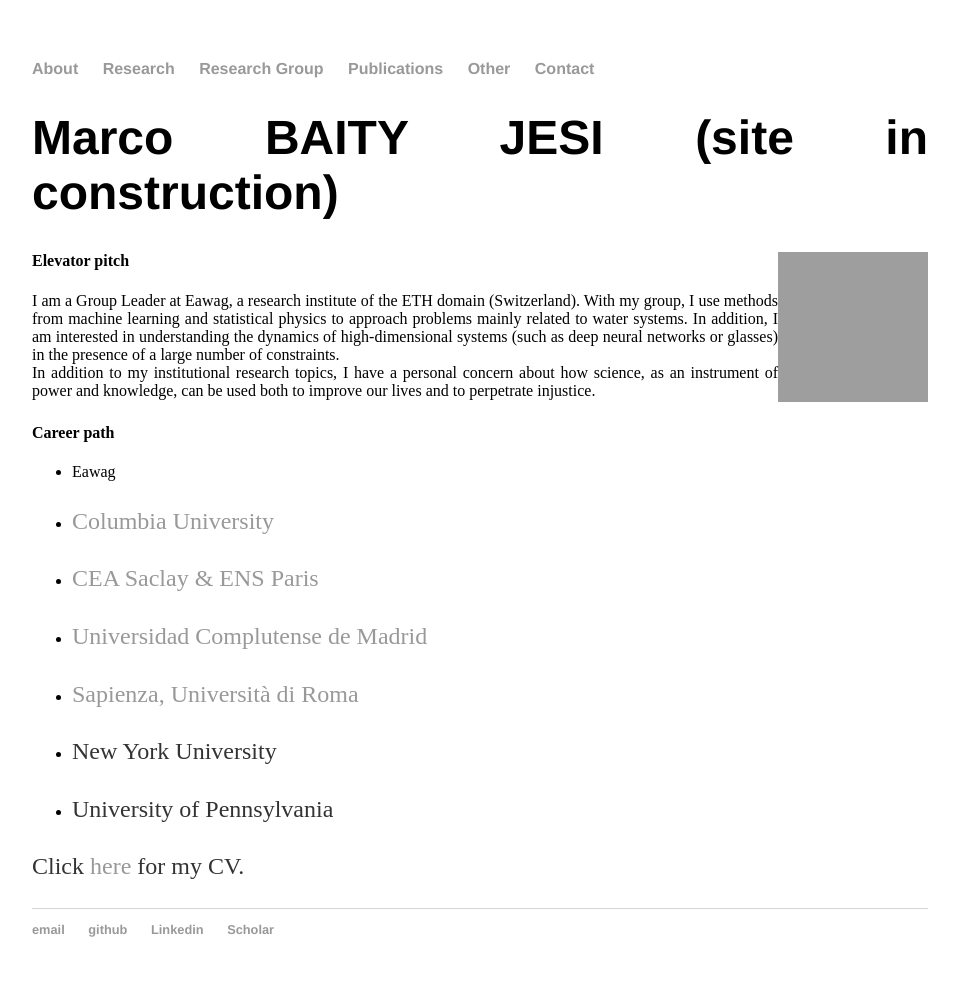
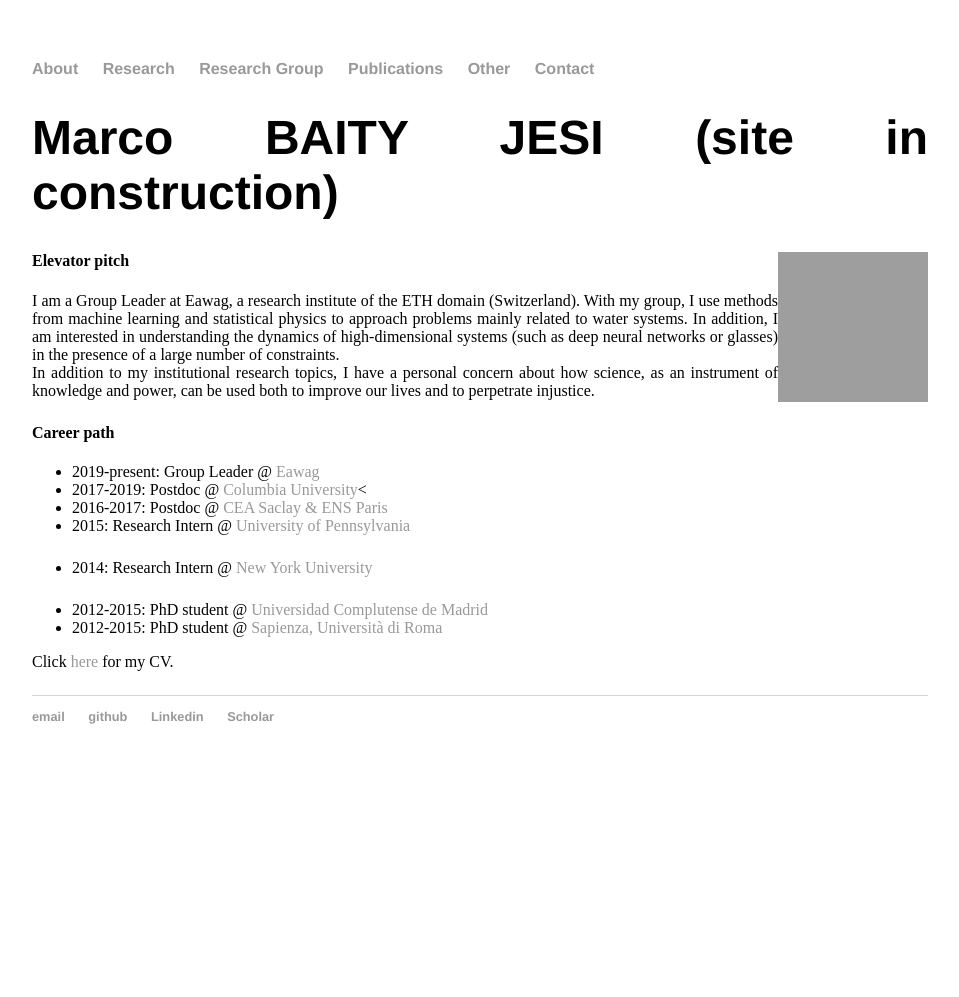
Before and after one commit to mbaityje/mbaityje.github.io, a Jekyll site: the page built from index.html, in a window 1280 px wide. Shown: the whole page, without its empty margins (160-1119 px from the left). Built offline with Jekyll 4.4.1, drawn with Linux system fonts in a browser that asks for light colours; after the commit the page ends 900 px from its top, so only the background shows below that; grey boxes are pictures that could not be loaded.

Commit message:
Working on main page

```diff
--- a/index.html
+++ b/index.html
@@ -8,22 +8,20 @@
 	<p style="text-align: justify;">
 	 	<h4>Elevator pitch</h4>
 		I am a Group Leader at Eawag, a research institute of the ETH domain (Switzerland). With my group, I use methods from machine learning and statistical physics to approach problems mainly related to water systems. In addition, I am interested in understanding the dynamics of high-dimensional systems (such as deep neural networks or glasses) in the presence of a large number of constraints.</br>
-		In addition to my institutional research topics, I have a personal concern about how science, as an instrument of power and knowledge, can be used both to improve our lives and to perpetrate injustice.
+		In addition to my institutional research topics, I have a personal concern about how science, as an instrument of  knowledge and power, can be used both to improve our lives and to perpetrate injustice.
 		</br>
 	</p>
 	<p>
 		<h4>Career path</h4>
 		<ul>
-			<li>Eawag</li>
-			<li><p><a href="http://www.columbia.edu/">Columbia University</a></p></li>
-			<li><p><a href="www-centre-saclay.cea.fr/en">CEA Saclay & ENS Paris</a></p></li>
-			<li><p><a href="http://www.ucm.es">Universidad Complutense de Madrid</a></p></li>
-			<li><p><a href="http://www.uniroma1.it">Sapienza, Università di Roma</a></p></li>
-			<li><p>New York University</p></li>
-			<li><p>University of Pennsylvania</p></li>
+			<li>2019-present: Group Leader @ <a href="http://www.eawag.ch/"> Eawag</a></li>
+			<li>2017-2019: Postdoc @ <a href="http://www.columbia.edu/">Columbia University</a><</li>
+			<li>2016-2017: Postdoc @ <a href="www-centre-saclay.cea.fr/en">CEA Saclay & ENS Paris</a></li>
+			<li>2015: Research Intern @ <a href="www.upenn.edu">University of Pennsylvania</a></p></li>
+			<li>2014: Research Intern @ <a href="www.nyu.edu">New York University</a></p></li>
+			<li>2012-2015: PhD student @ <a href="http://www.ucm.es">Universidad Complutense de Madrid</a></li>
+			<li>2012-2015: PhD student @ <a href="http://www.uniroma1.it">Sapienza, Università di Roma</a></li>
 		</ul>
-	</p>
-	<p>
 		Click <a href="https://www.dropbox.com/s/uxvdnc9ubhbgse7/shortCV.pdf?dl=0"> here </a> for my CV.
 	</p>
 </div><!-- /.blurb -->
```
